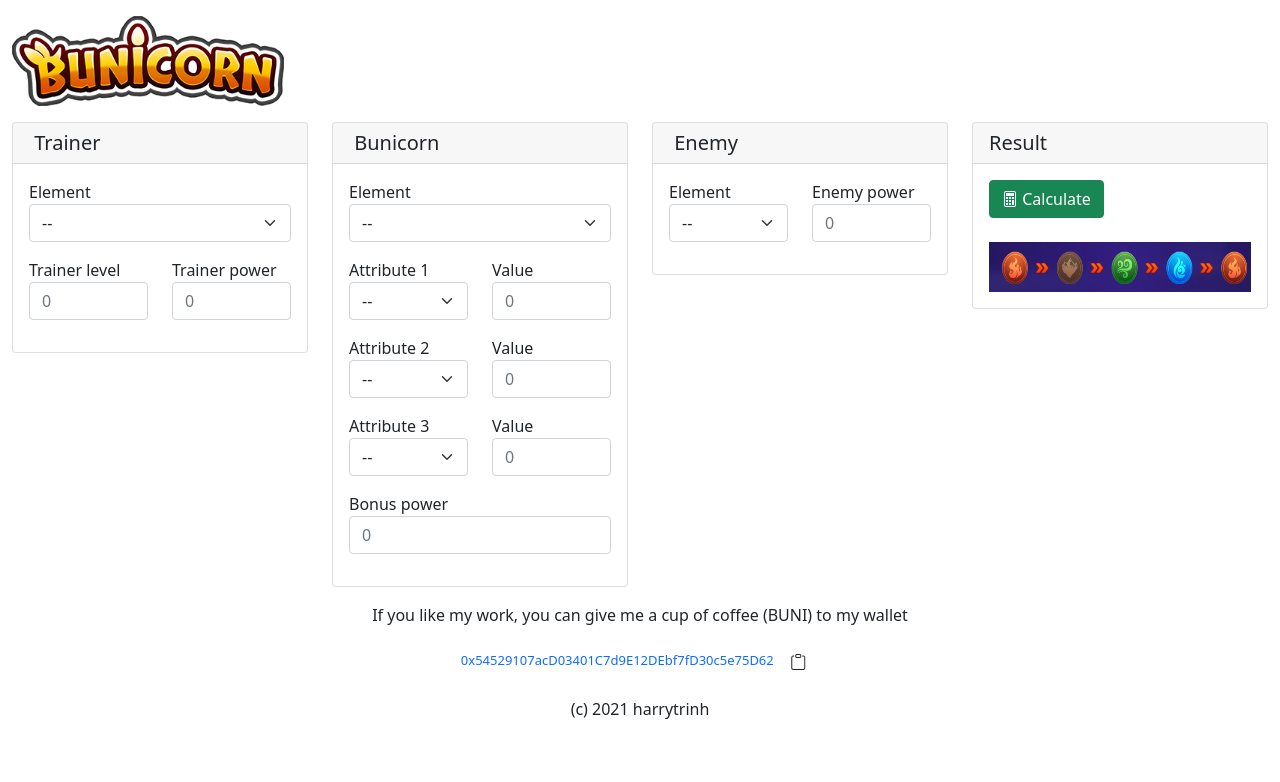
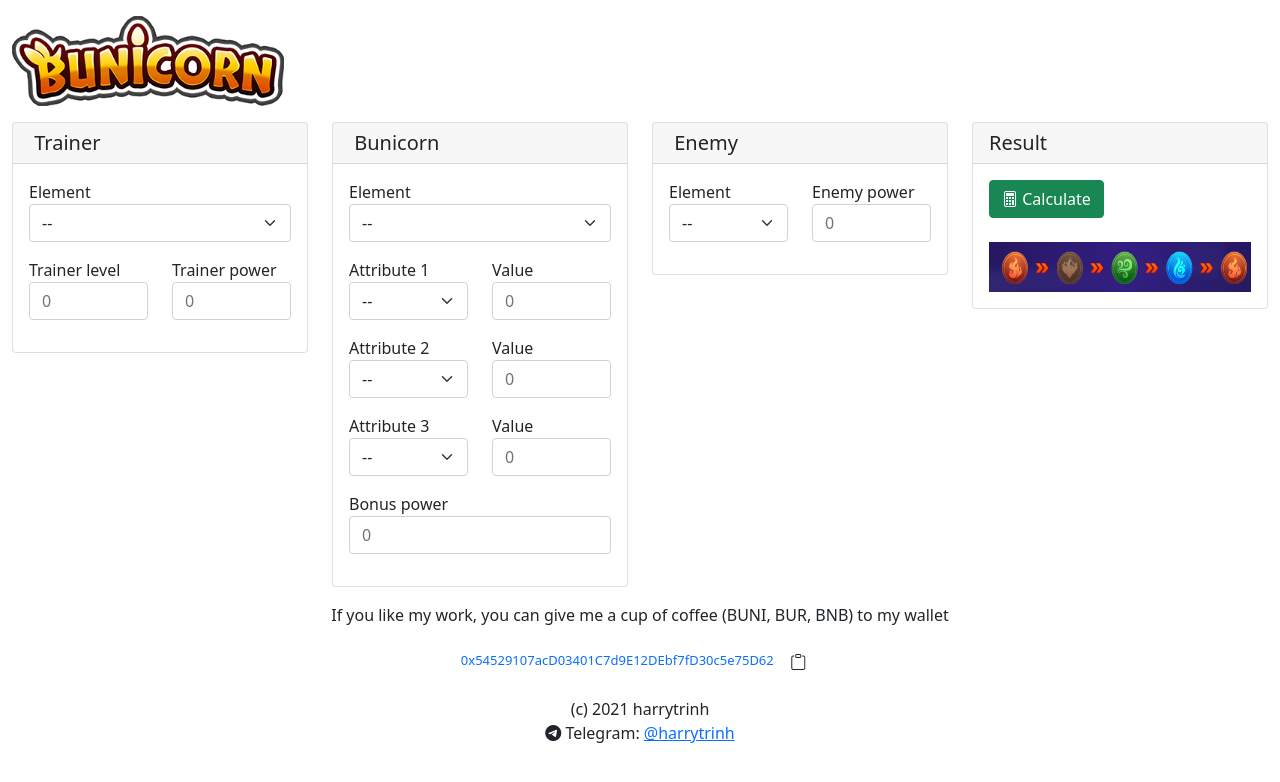
Before and after one commit to harrytrinh9/bunicorncalc.github.io, a plain HTML site: page index.html in a window 1280 px wide. Drawn offline with nearby package versions, Linux system fonts and the light colour scheme; some packages are replaced by stand-ins of ours; a script that the page names is missing.

Commit message:
Add files via upload

```diff
--- a/index.html
+++ b/index.html
@@ -220,14 +220,17 @@
       </div>
     </div>
     <div class="row mt-3">
-    <p class="text-center">If you like my work, you can give me a cup of coffee (BUNI) to my wallet</p>
+    <p class="text-center">If you like my work, you can give me a cup of coffee (BUNI, BUR, BNB) to my wallet</p>
     <p class="text-primary text-center" style="font-size: small;">0x54529107acD03401C7d9E12DEbf7fD30c5e75D62 <i class="btn bi-clipboard" style="font-weight: bold;" onclick="copyAddr('0x54529107acD03401C7d9E12DEbf7fD30c5e75D62')"></i></p>
-    <p class="text-center">(c) 2021 harrytrinh</p>
+    <p class="text-center">
+      <span>(c) 2021 harrytrinh</span><br>
+      <span><i class="bi-telegram"></i> Telegram: <a href="https://t.me/harrytrinh">@harrytrinh</a></span>
+    </p>
   </div>
   </div>
       <!-- JavaScript Bundle with Popper -->
-      <script src="https://cdn.jsdelivr.net/npm/bootstrap@5.1.0/dist/js/bootstrap.bundle.min.js" integrity="sha384-U1DAWAznBHeqEIlVSCgzq+c9gqGAJn5c/t99JyeKa9xxaYpSvHU5awsuZVVFIhvj" crossorigin="anonymous"></script>
-  <script src="https://code.jquery.com/jquery-3.6.0.min.js" integrity="sha256-/xUj+3OJU5yExlq6GSYGSHk7tPXikynS7ogEvDej/m4=" crossorigin="anonymous"></script>
+    <script src="https://cdn.jsdelivr.net/npm/bootstrap@5.1.0/dist/js/bootstrap.bundle.min.js" integrity="sha384-U1DAWAznBHeqEIlVSCgzq+c9gqGAJn5c/t99JyeKa9xxaYpSvHU5awsuZVVFIhvj" crossorigin="anonymous"></script>
+    <script src="https://code.jquery.com/jquery-3.6.0.min.js" integrity="sha256-/xUj+3OJU5yExlq6GSYGSHk7tPXikynS7ogEvDej/m4=" crossorigin="anonymous"></script>
     <script src="https://cdn.jsdelivr.net/npm/sweetalert2@11.1.4/dist/sweetalert2.all.min.js"></script>
     <script src="script.js"></script>
 </body>
```
